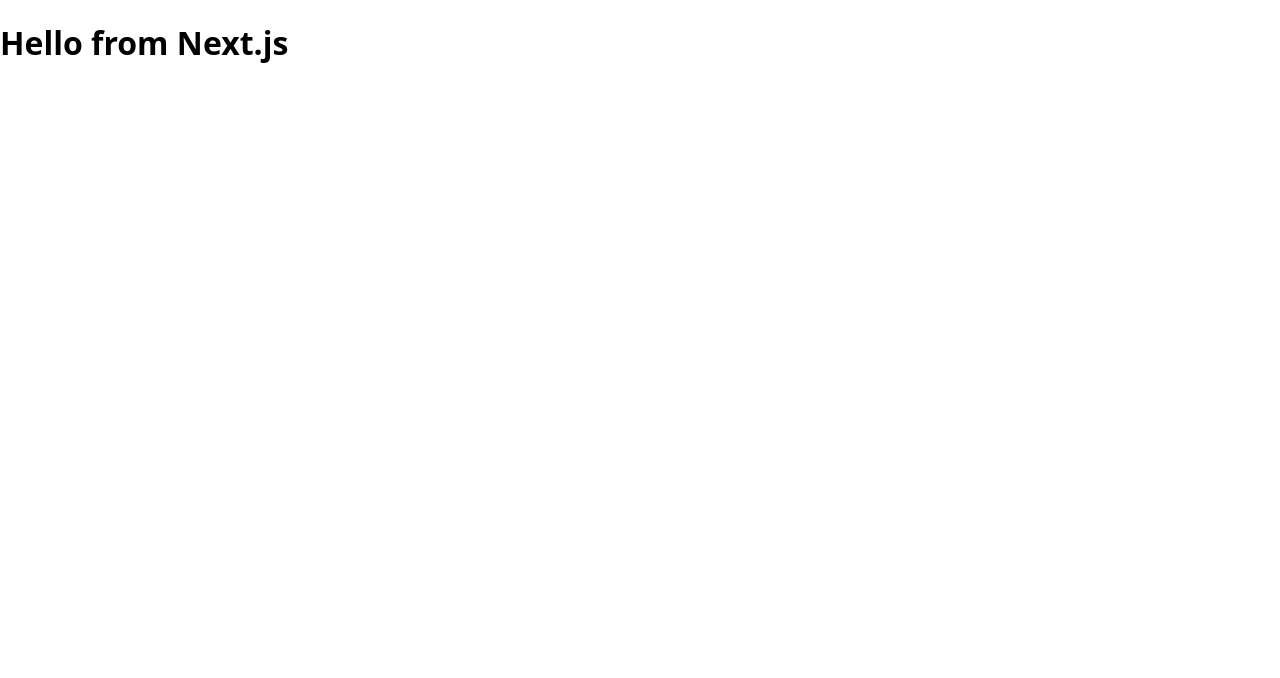
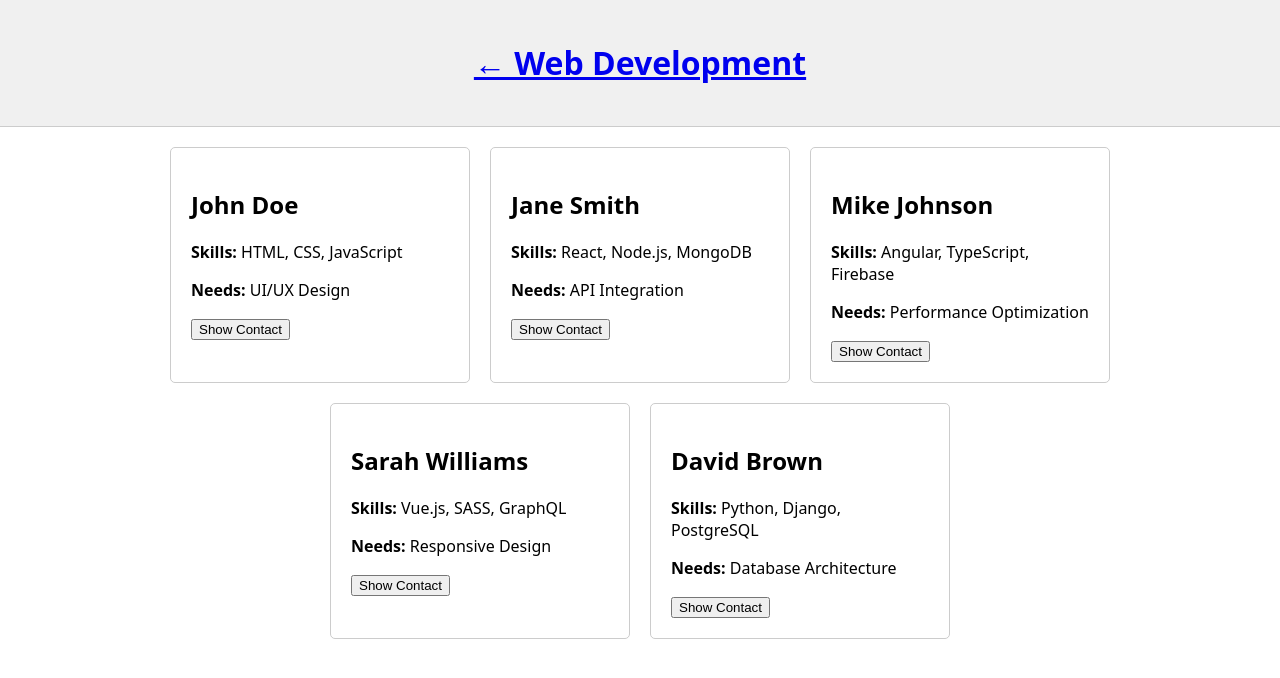
Before and after one commit to Alexander-Kolotow/Playground, a Next.js app: page / in a window 1280 px wide. Shown: the top 678 px of the page. Built offline with nearby package versions, Linux system fonts and the light colour scheme.

Commit message:
initial commit

```diff
--- /dev/null
+++ b/pages/ServiceProvider.js
@@ -0,0 +1,31 @@
+import { useState } from 'react';
+
+const ServiceProvider = ({ firstName, lastName, skills, needs, email, phone }) => {
+
+  const [showContactInfo, setShowContactInfo] = useState(false);
+
+  const toggleContactInfo = () => {
+    setShowContactInfo(!showContactInfo);
+  };
+
+  return (
+    <div className="service-provider">
+      <h2>{firstName} {lastName}</h2>
+      <p><strong>Skills:</strong> {skills}</p>
+      <p><strong>Needs:</strong> {needs}</p>
+
+      {showContactInfo ? (
+        <div>
+          <p><strong>Email:</strong> {email}</p>
+          <p><strong>Phone:</strong> {phone}</p>
+        </div>
+      ) : null}
+
+      <button onClick={toggleContactInfo}>
+        {showContactInfo ? 'Hide Contact' : 'Show Contact'}
+      </button>
+    </div>
+  );
+};
+
+export default ServiceProvider;
--- a/pages/index.js
+++ b/pages/index.js
@@ -1,7 +1,119 @@
-export default function HomePage() {
+import Link from 'next/link';
+import ServiceProvider from './ServiceProvider.js';
+import styled from 'styled-components';
+
+const serviceProviders = [
+    {
+      id: 1,
+      firstName: 'John',
+      lastName: 'Doe',
+      skills: 'HTML, CSS, JavaScript',
+      needs: 'UI/UX Design',
+      email: 'john@example.com',
+      phone: '123-456-7890',
+    },
+    {
+      id: 2,
+      firstName: 'Jane',
+      lastName: 'Smith',
+      skills: 'React, Node.js, MongoDB',
+      needs: 'API Integration',
+      email: 'jane@example.com',
+      phone: '987-654-3210',
+    },
+    {
+      id: 3,
+      firstName: 'Mike',
+      lastName: 'Johnson',
+      skills: 'Angular, TypeScript, Firebase',
+      needs: 'Performance Optimization',
+      email: 'mike@example.com',
+      phone: '555-123-4567',
+    },
+    {
+      id: 4,
+      firstName: 'Sarah',
+      lastName: 'Williams',
+      skills: 'Vue.js, SASS, GraphQL',
+      needs: 'Responsive Design',
+      email: 'sarah@example.com',
+      phone: '222-333-4444',
+    },
+    {
+      id: 5,
+      firstName: 'David',
+      lastName: 'Brown',
+      skills: 'Python, Django, PostgreSQL',
+      needs: 'Database Architecture',
+      email: 'david@example.com',
+      phone: '666-999-7777',
+    },
+  ];
+
+
+  const Header = styled.header`
+  background-color: #f0f0f0;
+  padding: 20px;
+  text-align: center;
+  border-bottom: 1px solid #ccc;
+`;
+
+const BackLink = styled.a`
+  color: #333;
+  text-decoration: none;
+  font-weight: bold;
+  &:hover {
+    opacity: 0.8;
+  }
+`;
+
+// Styled Components für die Service Cards
+const CardWrapper = styled.div`
+  display: flex;
+  flex-wrap: wrap;
+  justify-content: center;
+  gap: 20px;
+  padding: 20px;
+`;
+
+const Card = styled.div`
+  background-color: #fff;
+  border: 1px solid #ccc;
+  border-radius: 5px;
+  padding: 20px;
+  width: 300px;
+  transition: box-shadow 0.3s ease;
+
+  &:hover {
+    box-shadow: 0 0 40px rgba(0, 0, 0, 0.1);
+  }
+`;
+
+export default function Test() {
   return (
-    <div>
-      <h1>Hello from Next.js</h1>
-    </div>
+    <>
+      <Header>
+        <Link href="/subcategories">
+            <h1> &larr; Web Development</h1>
+        </Link>
+      </Header>
+
+      <main>
+        <CardWrapper>
+        {serviceProviders.map(provider => (
+          <Card key={provider.id}>
+          <ServiceProvider
+            firstName={provider.firstName}
+            lastName={provider.lastName}
+            skills={provider.skills}
+            needs={provider.needs}
+            email={provider.email}
+            phone={provider.phone}
+          />
+          </Card>
+        ))}
+        </CardWrapper>
+      </main>
+    </>
   );
-}
+};
```
